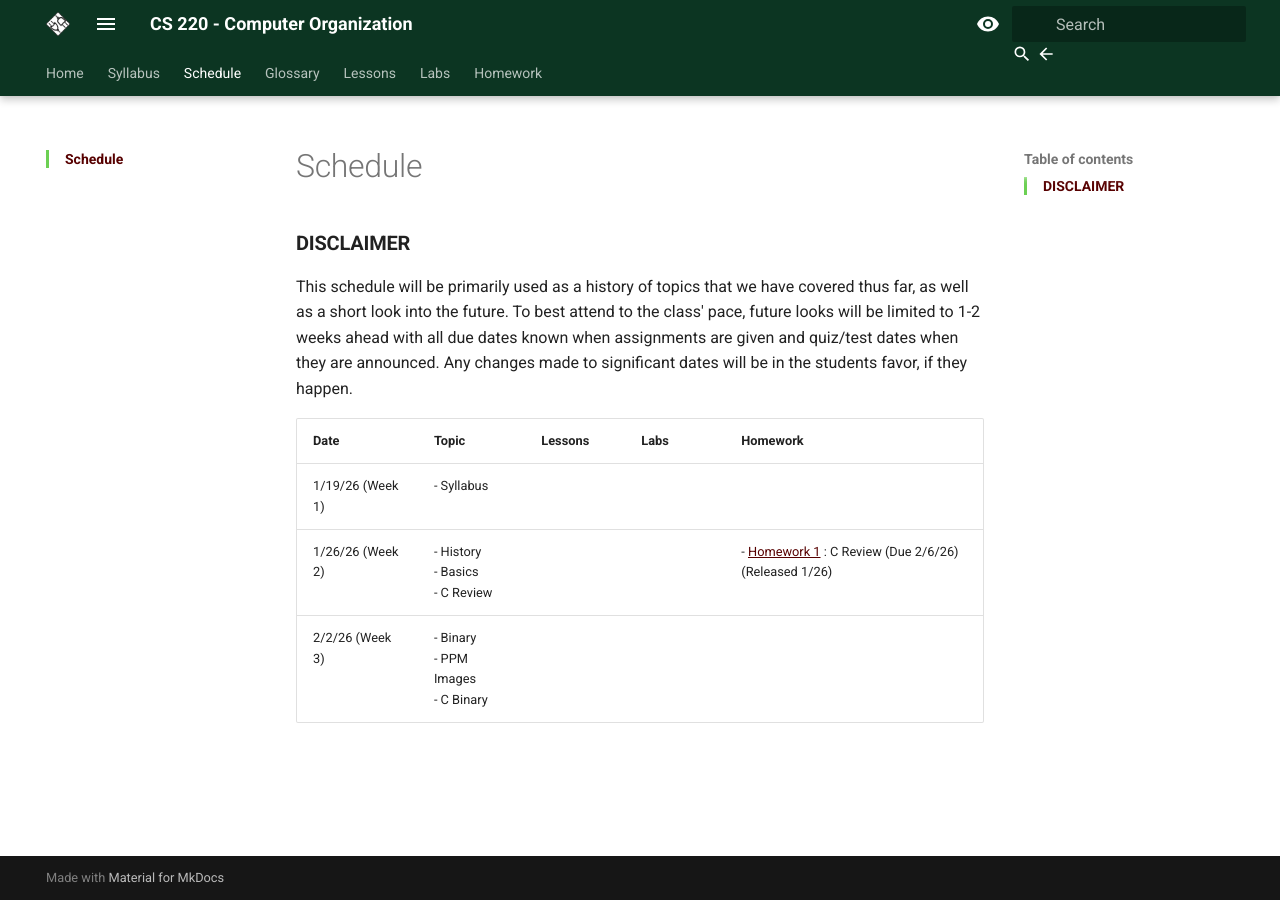
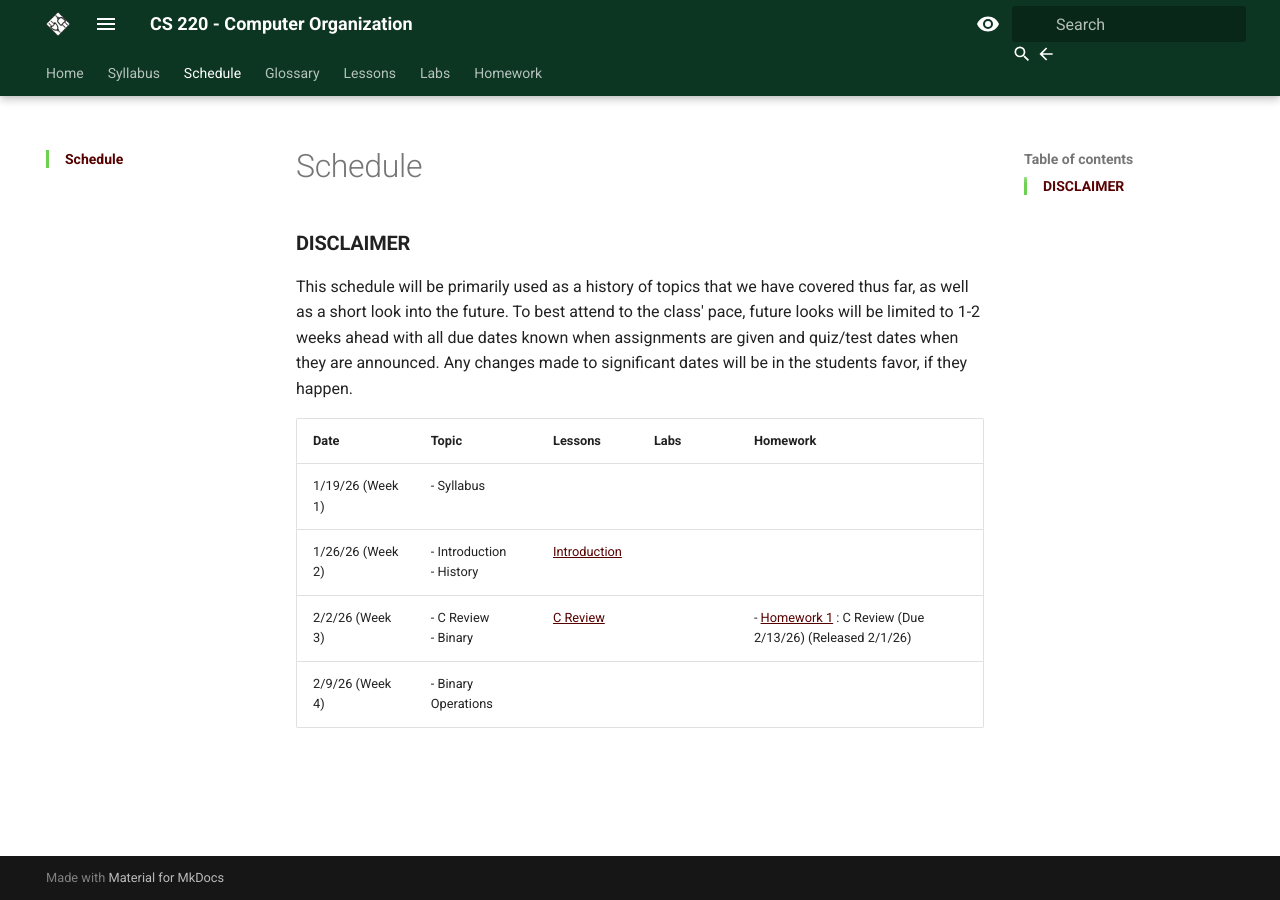
Before and after one commit to szwakoj/CS220, an MkDocs documentation site: the page built from docs/schedule.md, in a window 1280 px wide. Built offline with MkDocs 1.6.1 and Material for MkDocs 9.7.7, drawn with Linux system fonts in a browser that asks for light colours.

Commit message:
Updated schedule

```diff
--- a/docs/schedule.md
+++ b/docs/schedule.md
@@ -1,8 +1,9 @@
 ### **DISCLAIMER**
 This schedule will be primarily used as a history of topics that we have covered thus far, as well as a short look into the future. To best attend to the class' pace, future looks will be limited to 1-2 weeks ahead with all due dates known when assignments are given and quiz/test dates when they are announced. Any changes made to significant dates will be in the students favor, if they happen.
 
-| Date             | Topic                                  | Lessons | Labs | Homework                                                                       |
-| ---------------- | -------------------------------------- | ------- | ---- | ------------------------------------------------------------------------------ |
-| 1/19/26 (Week 1) | - Syllabus                             |         |      |                                                                                |
-| 1/26/26 (Week 2) | - History<br> - Basics<br> - C Review  |         |      | - [Homework 1](homework/1_c_review.md) : C Review (Due 2/6/26) (Released 1/26) |
-| 2/2/26 (Week 3)  | - Binary<br>- PPM Images<br>- C Binary |         |      |                                                                                |
+| Date             | Topic                       | Lessons                                   | Labs | Homework                                                                          |
+| ---------------- | --------------------------- | ----------------------------------------- | ---- | --------------------------------------------------------------------------------- |
+| 1/19/26 (Week 1) | - Syllabus                  |                                           |      |                                                                                   |
+| 1/26/26 (Week 2) | - Introduction<br>- History | [Introduction](lessons/1_introduction.md) |      |                                                                                   |
+| 2/2/26 (Week 3)  | - C Review<br>- Binary      | [C Review](lessons/2_reviewing_c.md)      |      | - [Homework 1](homework/1_c_review.md) : C Review (Due 2/13/26) (Released 2/1/26) |
+| 2/9/26 (Week 4)  | - Binary Operations         |                                           |      |                                                                                   |
```
